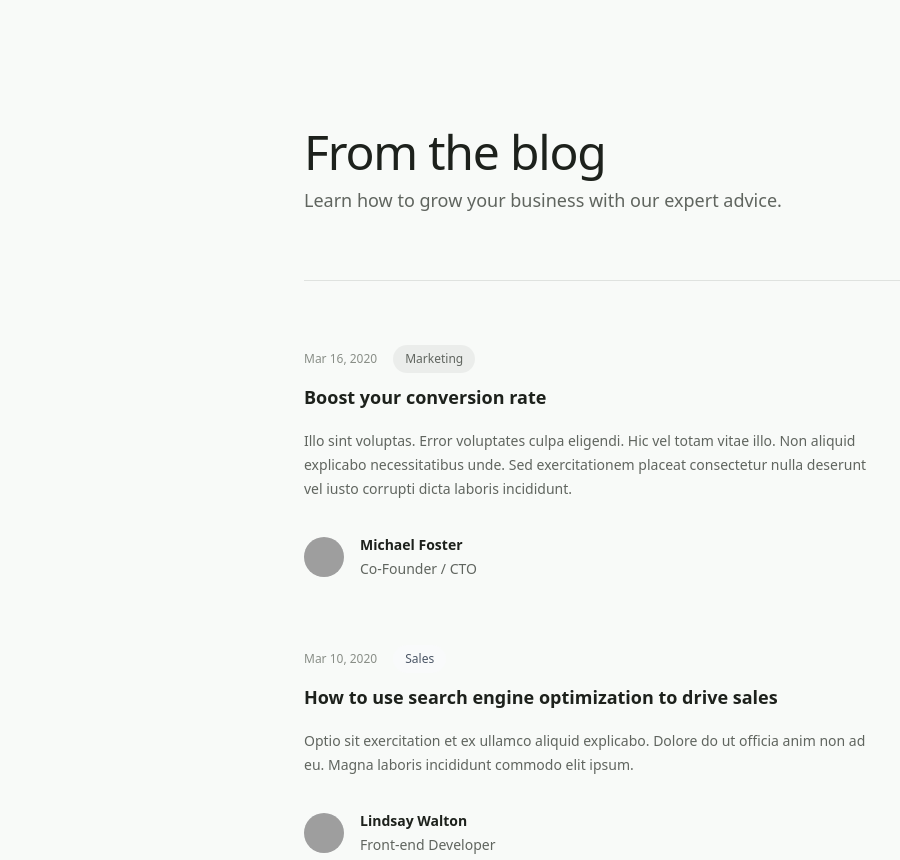
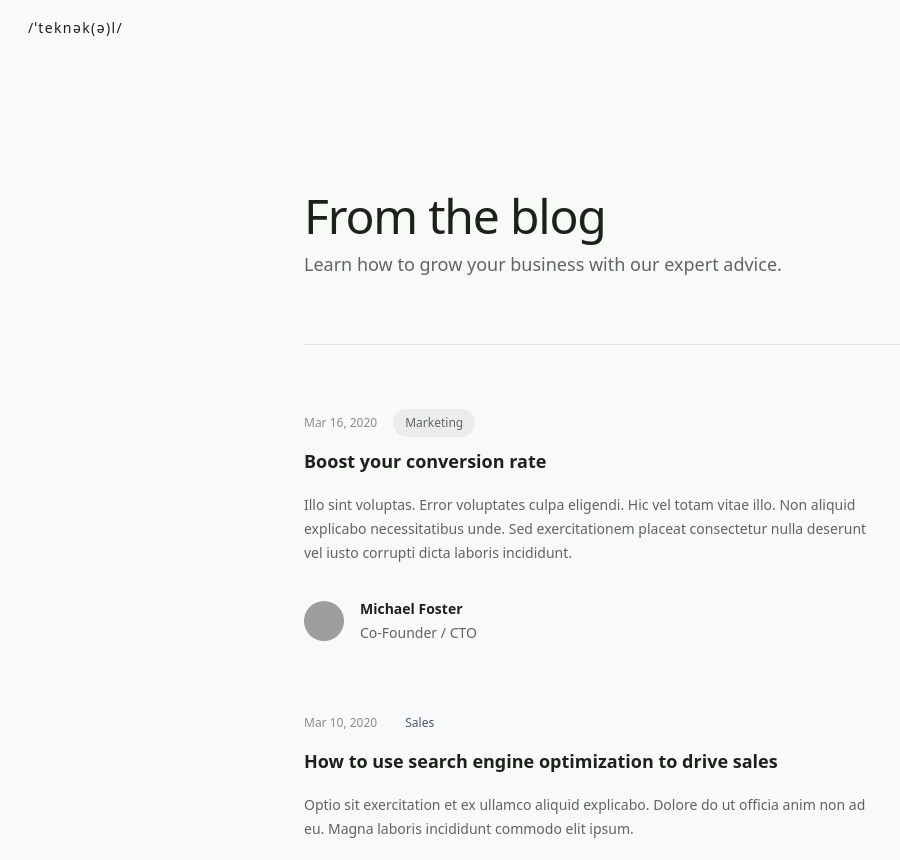
Before and after one commit to bitwhys/www, an Astro site: page / in a window 1280 px wide. Shown: the top 860 px of the page, without its empty margins (0-900 px from the left). Built offline with nearby package versions, Linux system fonts and the light colour scheme; Astro itself is replaced by a stand-in of ours; grey boxes are pictures that could not be loaded.

Commit message:
feat(SiteHeader): borrow from udara jay and add site header with fog

```diff
--- a/src/assets/css/global.css
+++ b/src/assets/css/global.css
@@ -38,6 +38,10 @@
   *,
   *::before,
   *::after {
-    @apply border-brd-line;
+    @apply border-brd-line ring-brd-line outline-brd-line;
+  }
+  body {
+    @apply text-cnt-primary;
+    word-wrap: break-word;
   }
 }
--- /dev/null
+++ b/src/components/SiteHeader.astro
@@ -0,0 +1,15 @@
+---
+
+---
+
+<header class="fixed z-50 top-0 w-full h-16">
+  <div
+    id="inner-wrapper"
+    class="[background:linear-gradient(var(--color-page),80%,transparent)] flex py-4.5 px-7 justify-between"
+  >
+    <span id="logo" class="text-sm font-mono tracking-widest">
+      /ˈteknək(ə)l/
+    </span>
+    <nav class="felx-1"></nav>
+  </div>
+</header>
--- a/src/layouts/Layout.astro
+++ b/src/layouts/Layout.astro
@@ -1,13 +1,16 @@
 ---
-
+import SiteHeader from "../components/SiteHeader.astro"
 ---
 
 <!doctype html>
-<html lang="en">
+<html lang="en" class="h-full bg-page">
   <head>
     <slot name="head" />
   </head>
-  <body>
-    <slot />
+  <body class="h-full antialiased">
+    <SiteHeader />
+    <main class="relative pt-16">
+      <slot />
+    </main>
   </body>
 </html>
--- a/src/pages/index.astro
+++ b/src/pages/index.astro
@@ -5,7 +5,7 @@ import Layout from "../layouts/Layout.astro"
 
 <Layout>
   <BaseHead title="Home" slot="head" />
-  <div class="bg-page py-24 sm:py-32">
+  <div class="py-24 sm:py-32">
     <div class="mx-auto max-w-7xl px-6 lg:px-8">
       <div class="mx-auto max-w-2xl">
         <h2
```
